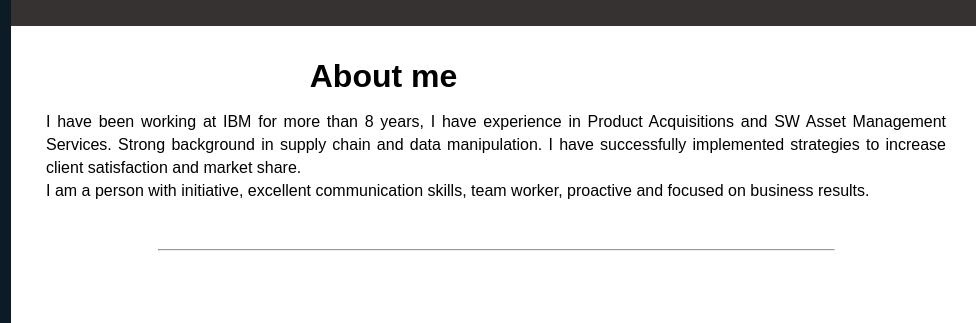
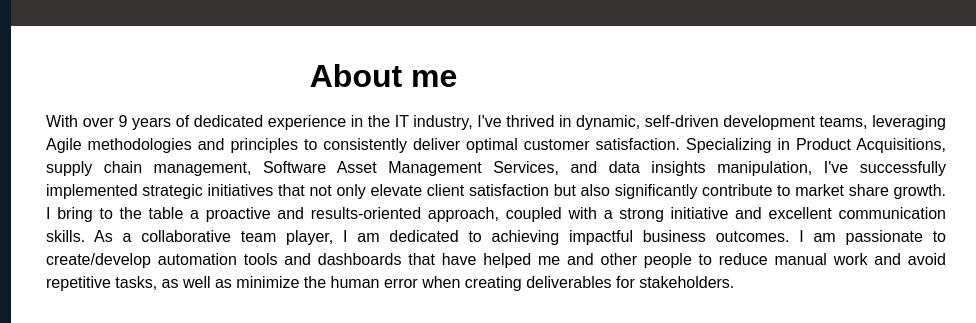
Before and after one commit to Lorenzo-Orenday/CV, a plain HTML site: page index.html in a window 1280 px wide. Shown: the part 184-507 px from the top of the page, 304-1280 px from the left. Drawn offline with nearby package versions, Linux system fonts and the light colour scheme.

Commit message:
Update index.html
TEST

```diff
--- a/index.html
+++ b/index.html
@@ -59,11 +59,9 @@
 
     <div class="body-text">
         <h1 class="title">About me</h1>
-        <p class="description">
-            I have been working at IBM for more than 8 years, I have experience in Product Acquisitions and SW Asset Management Services.
-            Strong background in supply chain and data manipulation. I have successfully implemented strategies to increase
-            client satisfaction and market share. <br>
-            I am a person with initiative, excellent communication skills, team worker, proactive and focused on business results.
+        <p class="description">With over 9 years of dedicated experience in the IT industry, I've thrived in dynamic, self-driven development teams, leveraging Agile methodologies and principles to consistently deliver optimal customer satisfaction.
+Specializing in Product Acquisitions, supply chain management, Software Asset Management Services, and data insights manipulation, I've successfully implemented strategic initiatives that not only elevate client satisfaction but also significantly contribute to market share growth.
+I bring to the table a proactive and results-oriented approach, coupled with a strong initiative and excellent communication skills. As a collaborative team player, I am dedicated to achieving impactful business outcomes. I am passionate to create/develop automation tools and dashboards that have helped me and other people to reduce manual work and avoid repetitive tasks, as well as minimize the human error when creating deliverables for stakeholders.
         </p>
 
         <br>
```
